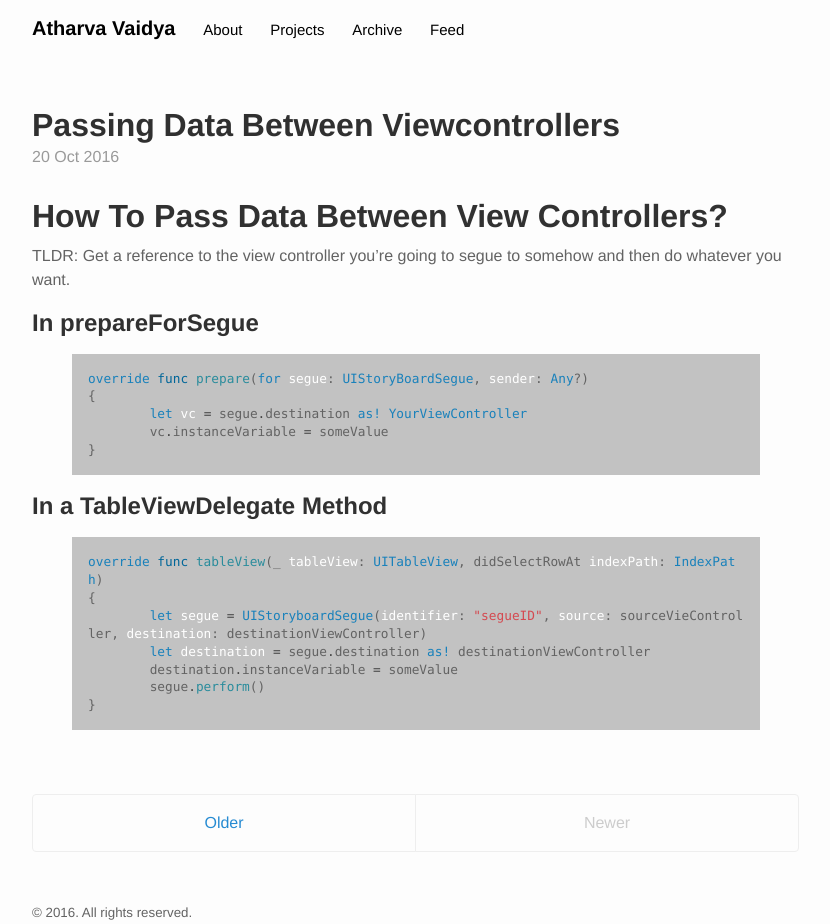
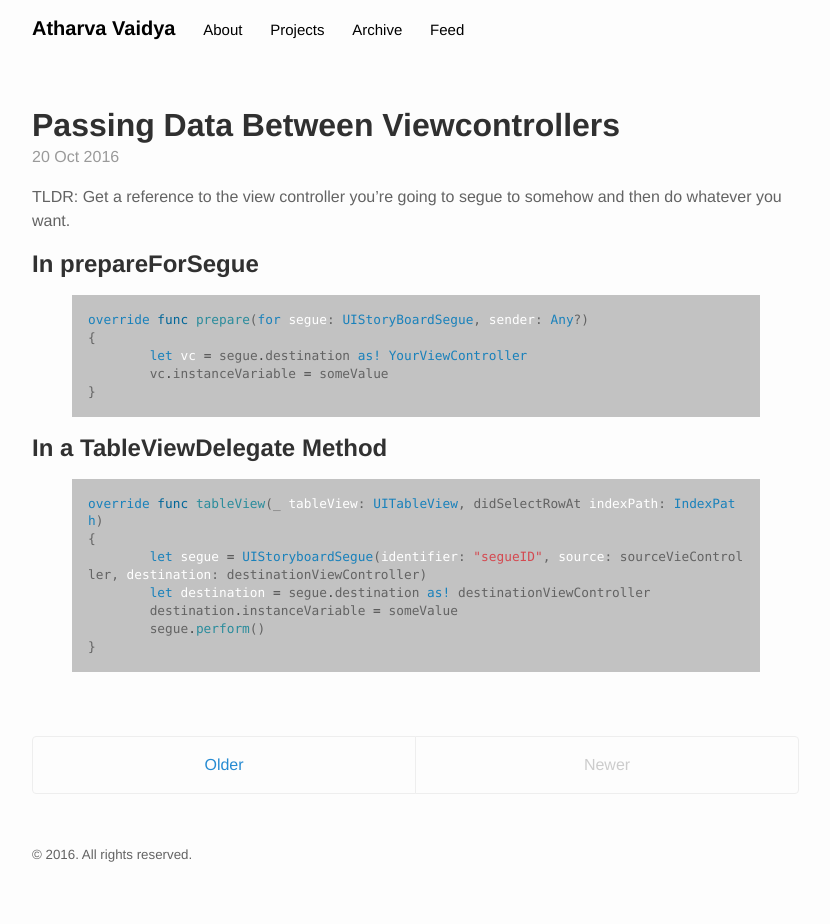
Before and after one commit to AtharvaVaidya/atharvavaidya.github.io, a Jekyll site: the page built from index.html, in a window 1280 px wide. Shown: the whole page, without its empty margins (224-1054 px from the left). Built offline with Jekyll 4.4.1, drawn with Linux system fonts in a browser that asks for light colours; the list of posts is cut into pages by our own code; after the commit the page ends 900 px from its top, so only the background shows below that.

Commit message:
Update 2016-10-20-Passing-Data-Between-ViewControllers.md

```diff
--- a/_posts/2016-10-20-Passing-Data-Between-ViewControllers.md
+++ b/_posts/2016-10-20-Passing-Data-Between-ViewControllers.md
@@ -1,5 +1,3 @@
-# How To Pass Data Between View Controllers?
-
 TLDR: Get a reference to the view controller you're going to segue to somehow and then do whatever you want.
 
 ## In prepareForSegue
```
